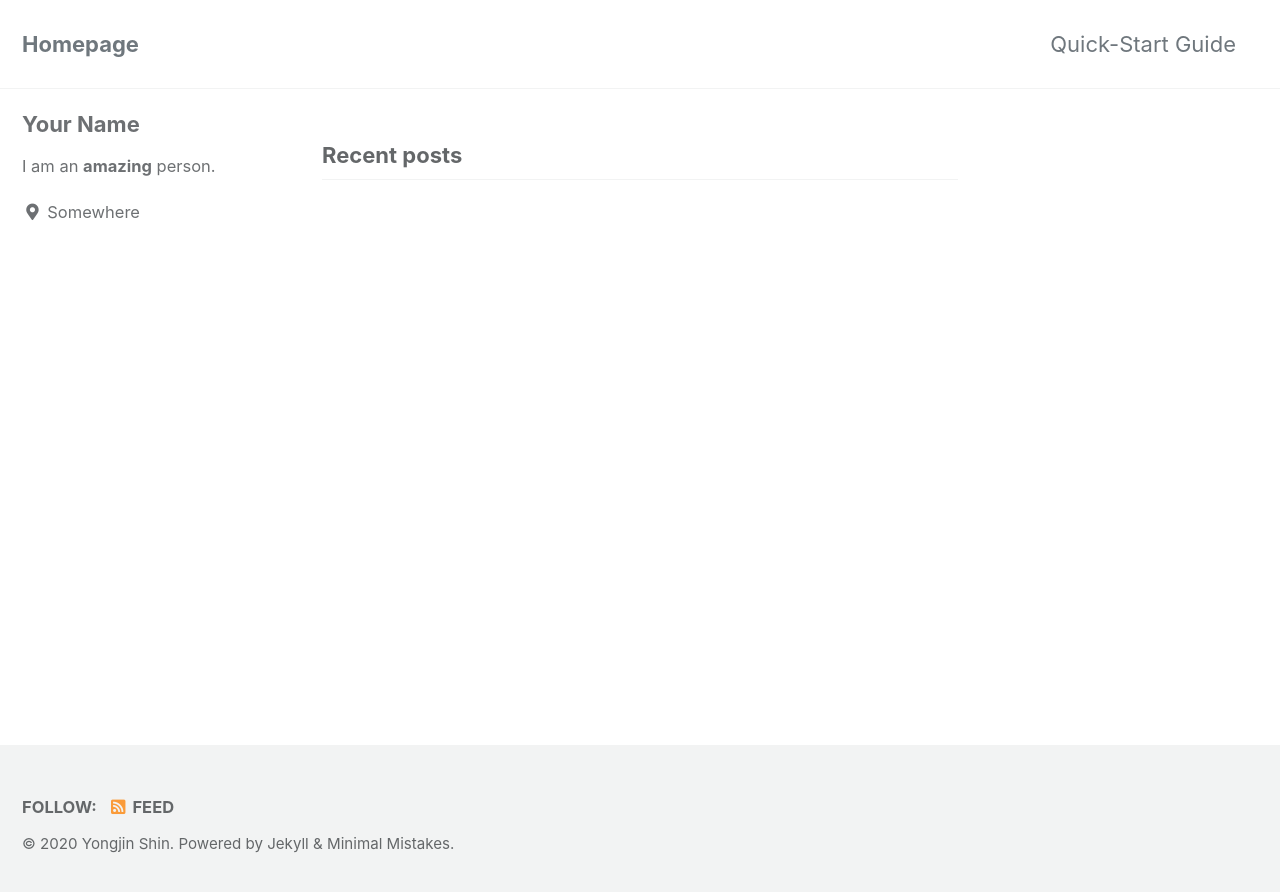
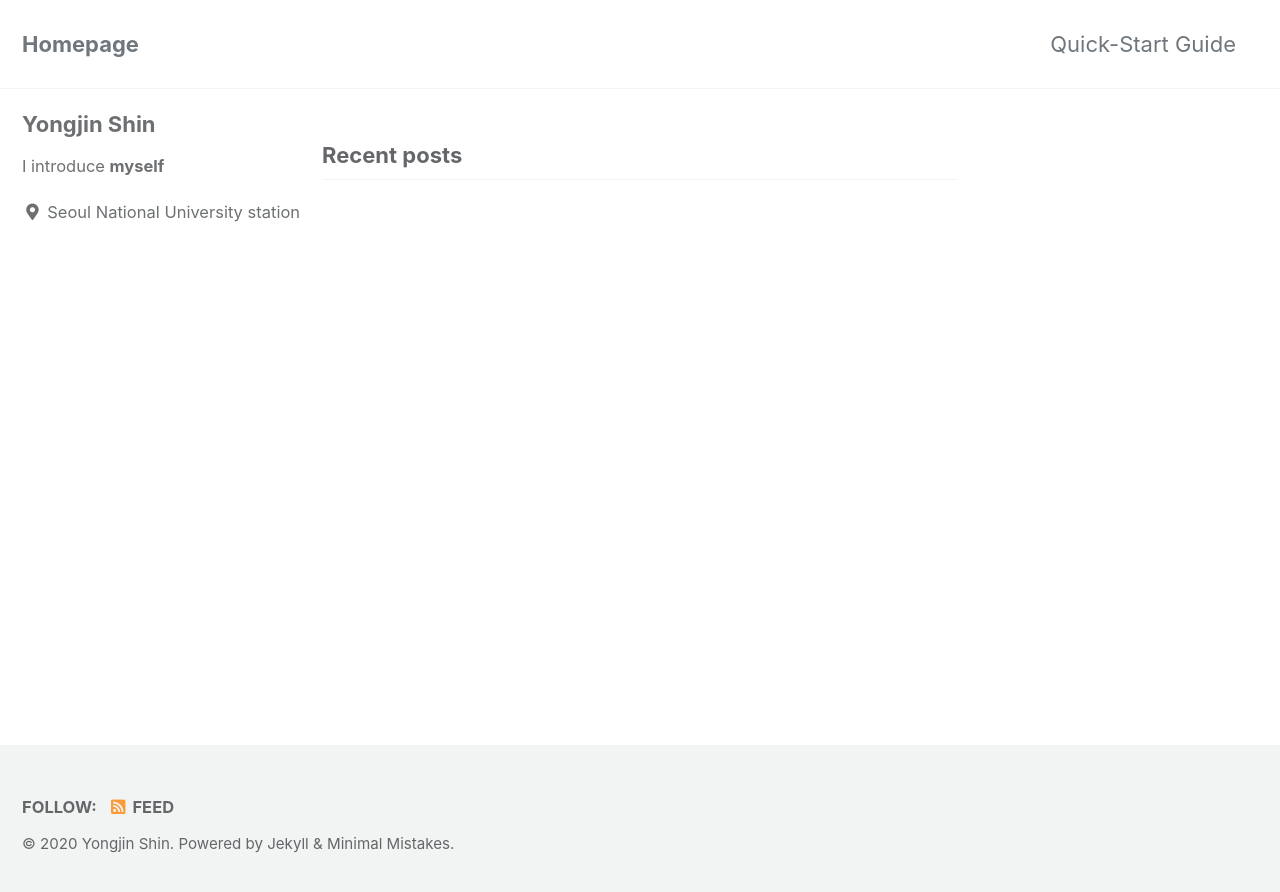
Before and after one commit to YongjinShin306/YongjinShin306.github.io, a Jekyll site: the page built from index.html, in a window 1280 px wide. Shown: the top 892 px of the page. Built offline with Jekyll 4.4.1, drawn with Linux system fonts in a browser that asks for light colours; cached includes are drawn as plain includes; the list of posts is cut into pages by our own code.

Commit message:
change profile

```diff
--- a/_config.yml
+++ b/_config.yml
@@ -93,10 +93,10 @@ analytics:
 
 # Site Author
 author:
-  name             : "Your Name"
+  name             : "Yongjin Shin"
   avatar           : # path of avatar image, e.g. "/assets/images/bio-photo.jpg"
-  bio              : "I am an **amazing** person."
-  location         : "Somewhere"
+  bio              : "I introduce **myself**"
+  location         : "Seoul National University station"
   email            :
   links:
     - label: "Email"
```
